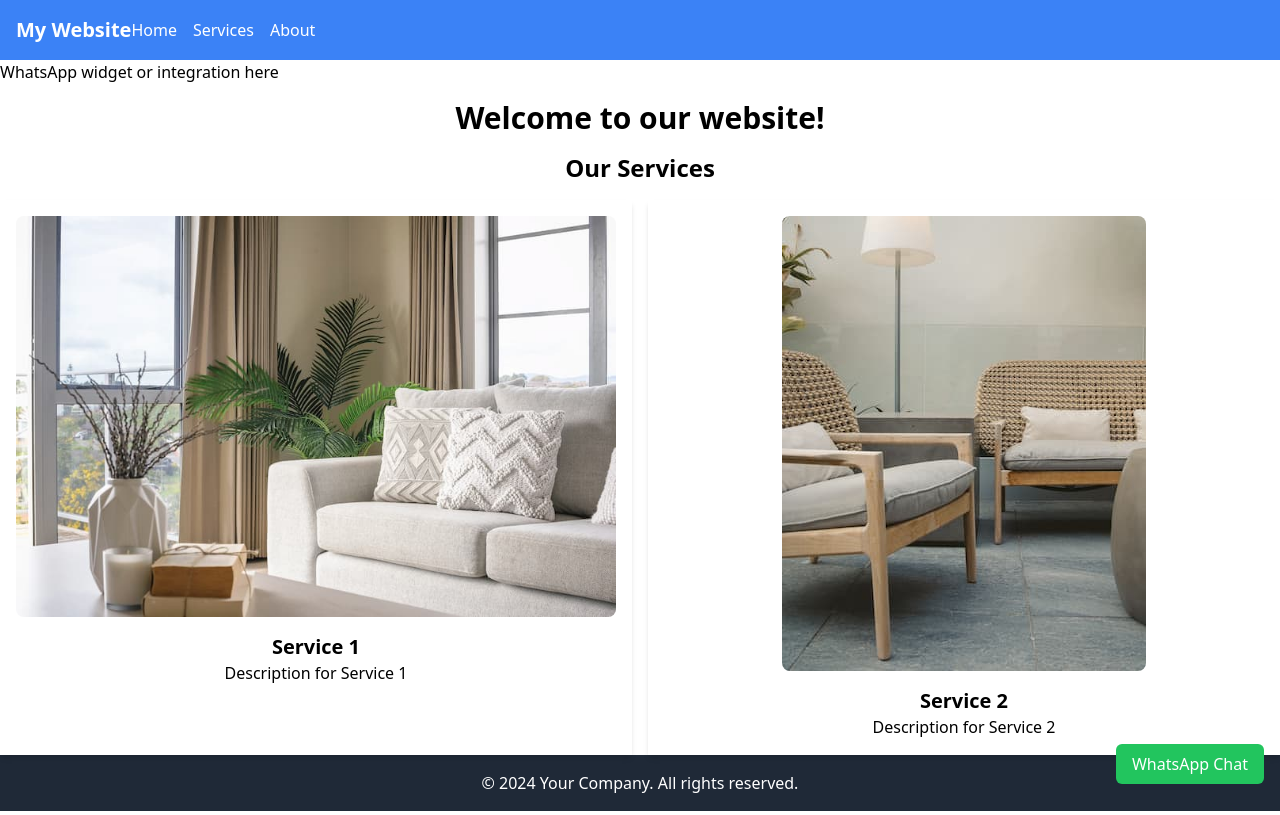
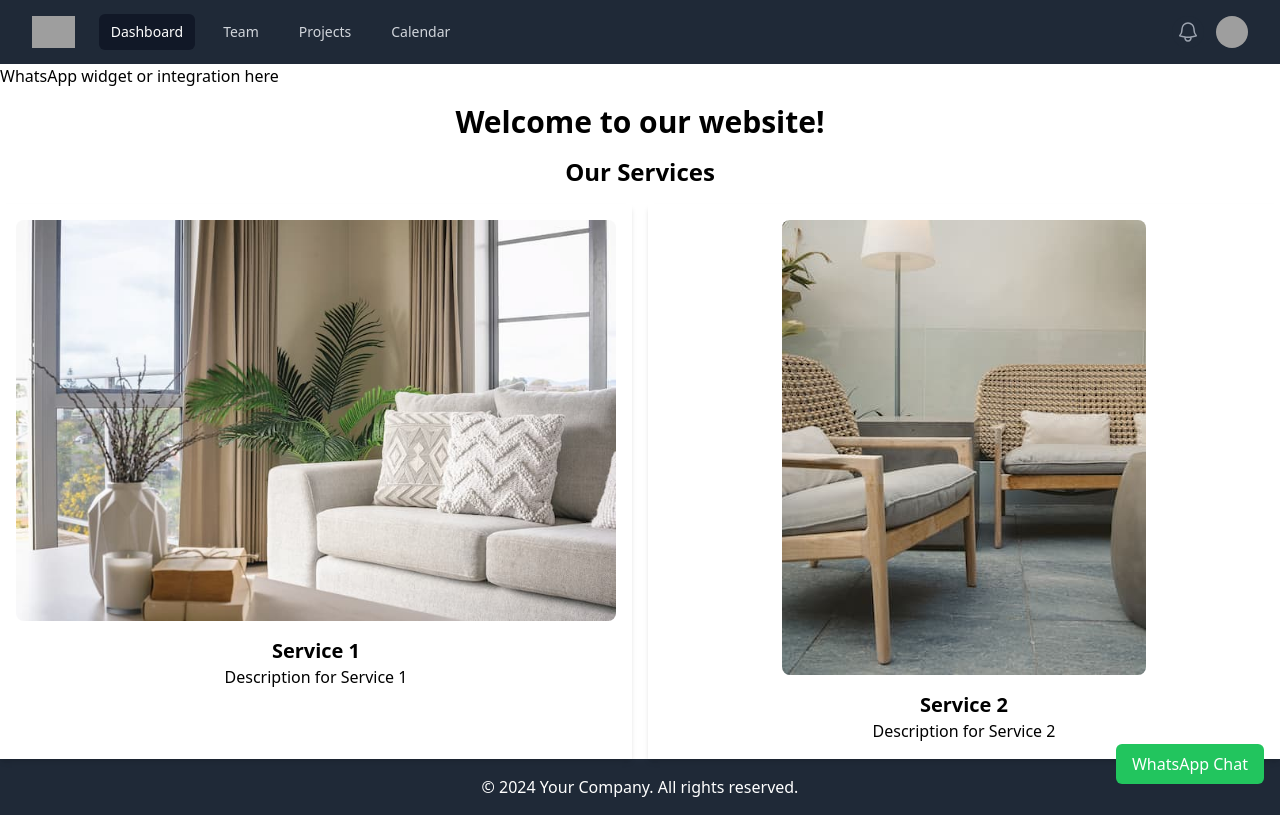
Before and after one commit to ulmosluis/miApp, a React (Vite) app: page / in a window 1280 px wide. Built offline with nearby package versions, Linux system fonts and the light colour scheme; grey boxes are pictures that could not be loaded.

Commit message:
mejora en navbar

```diff
--- a/src/App.jsx
+++ b/src/App.jsx
@@ -4,7 +4,7 @@
 import Home from './Home';
 import Services from './Services';
 import About from './About';
-import Navbar from './components/Navbar';
+import Navbar from './components/Navbar2';
 import Footer from './components/Footer';
 import Whatsapp from './components/Whatsapp';
 
--- /dev/null
+++ b/src/components/Navbar2.jsx
@@ -0,0 +1,195 @@
+import React, { useState } from 'react';
+
+const Navbar2 = () => {
+  const [isOpen, setIsOpen] = useState(false);
+
+  const toggleMenu = () => {
+    setIsOpen(!isOpen);
+  };
+
+  return (
+    <nav className="bg-gray-800">
+      <div className="mx-auto max-w-7xl px-2 sm:px-6 lg:px-8">
+        <div className="relative flex h-16 items-center justify-between">
+          <div className="absolute inset-y-0 left-0 flex items-center sm:hidden">
+            {/* Mobile menu button */}
+            <button
+              type="button"
+              className="relative inline-flex items-center justify-center rounded-md p-2 text-gray-400 hover:bg-gray-700 hover:text-white focus:outline-none focus:ring-2 focus:ring-inset focus:ring-white"
+              aria-controls="mobile-menu"
+              aria-expanded="false"
+              onClick={toggleMenu}
+            >
+              <span className="absolute -inset-0.5"></span>
+              <span className="sr-only">Open main menu</span>
+              {/* Icon when menu is closed */}
+              <svg
+                className={`h-6 w-6 ${isOpen ? 'hidden' : 'block'}`}
+                fill="none"
+                viewBox="0 0 24 24"
+                stroke-width="1.5"
+                stroke="currentColor"
+                aria-hidden="true"
+              >
+                <path strokeLinecap="round" strokeLinejoin="round" d="M3.75 6.75h16.5M3.75 12h16.5m-16.5 5.25h16.5" />
+              </svg>
+              {/* Icon when menu is open */}
+              <svg
+                className={`h-6 w-6 ${isOpen ? 'block' : 'hidden'}`}
+                fill="none"
+                viewBox="0 0 24 24"
+                stroke-width="1.5"
+                stroke="currentColor"
+                aria-hidden="true"
+              >
+                <path strokeLinecap="round" strokeLinejoin="round" d="M6 18L18 6M6 6l12 12" />
+              </svg>
+            </button>
+          </div>
+          <div className="flex flex-1 items-center justify-center sm:items-stretch sm:justify-start">
+            <div className="flex flex-shrink-0 items-center">
+              <img
+                className="h-8 w-auto"
+                src="https://tailwindui.com/img/logos/mark.svg?color=indigo&shade=500"
+                alt="Your Company"
+              />
+            </div>
+            <div className="hidden sm:ml-6 sm:block">
+              <div className="flex space-x-4">
+                {/* Navigation links */}
+                <a
+                  href="#"
+                  className="rounded-md bg-gray-900 px-3 py-2 text-sm font-medium text-white"
+                  aria-current="page"
+                >
+                  Dashboard
+                </a>
+                <a
+                  href="#"
+                  className="rounded-md px-3 py-2 text-sm font-medium text-gray-300 hover:bg-gray-700 hover:text-white"
+                >
+                  Team
+                </a>
+                <a
+                  href="#"
+                  className="rounded-md px-3 py-2 text-sm font-medium text-gray-300 hover:bg-gray-700 hover:text-white"
+                >
+                  Projects
+                </a>
+                <a
+                  href="#"
+                  className="rounded-md px-3 py-2 text-sm font-medium text-gray-300 hover:bg-gray-700 hover:text-white"
+                >
+                  Calendar
+                </a>
+              </div>
+            </div>
+          </div>
+          <div className="absolute inset-y-0 right-0 flex items-center pr-2 sm:static sm:inset-auto sm:ml-6 sm:pr-0">
+            {/* Notification button */}
+            <button
+              type="button"
+              className="relative rounded-full bg-gray-800 p-1 text-gray-400 hover:text-white focus:outline-none focus:ring-2 focus:ring-white focus:ring-offset-2 focus:ring-offset-gray-800"
+            >
+              <span className="absolute -inset-1.5"></span>
+              <span className="sr-only">View notifications</span>
+              <svg
+                className="h-6 w-6"
+                fill="none"
+                viewBox="0 0 24 24"
+                stroke-width="1.5"
+                stroke="currentColor"
+                aria-hidden="true"
+              >
+                <path
+                  strokeLinecap="round"
+                  strokeLinejoin="round"
+                  d="M14.857 17.082a23.848 23.848 0 005.454-1.31A8.967 8.967 0 0118 9.75v-.7V9A6 6 0 006 9v.75a8.967 8.967 0 01-2.312 6.022c1.733.64 3.56 1.085 5.455 1.31m5.714 0a24.255 24.255 0 01-5.714 0m5.714 0a3 3 0 11-5.714 0"
+                />
+              </svg>
+            </button>
+
+            {/* Profile dropdown */}
+            <div className="relative ml-3">
+              <div>
+                <button
+                  type="button"
+                  className="relative flex rounded-full bg-gray-800 text-sm focus:outline-none focus:ring-2 focus:ring-white focus:ring-offset-2 focus:ring-offset-gray-800"
+                  id="user-menu-button"
+                  aria-expanded="false"
+                  aria-haspopup="true"
+                >
+                  <span className="absolute -inset-1.5"></span>
+                  <span className="sr-only">Open user menu</span>
+                  <img
+                    className="h-8 w-8 rounded-full"
+                    src="https://images.unsplash.com/photo-1472099645785-5658abf4ff4e?ixlib=rb-1.2.1&ixid=eyJhcHBfaWQiOjEyMDd9&auto=format&fit=facearea&facepad=2&w=256&h=256&q=80"
+                    alt=""
+                  />
+                </button>
+              </div>
+
+              {/* Dropdown menu */}
+              <div
+                className={`absolute right-0 z-10 mt-2 w-48 origin-top-right rounded-md bg-white py-1 shadow-lg ring-1 ring-black ring-opacity-5 focus:outline-none ${
+                  isOpen ? 'transition ease-out duration-100 transform opacity-100 scale-100' : 'transition ease-in duration-75 transform opacity-0 scale-95'
+                }`}
+                role="menu"
+                aria-orientation="vertical"
+                aria-labelledby="user-menu-button"
+                tabIndex="-1"
+              >
+                <a href="#" className="block px-4 py-2 text-sm text-gray-700" role="menuitem" tabIndex="-1">
+                  Your Profile
+                </a>
+                <a href="#" className="block px-4 py-2 text-sm text-gray-700" role="menuitem" tabIndex="-1">
+                  Settings
+                </a>
+                <a href="#" className="block px-4 py-2 text-sm text-gray-700" role="menuitem" tabIndex="-1">
+                  Sign out
+                </a>
+              </div>
+            </div>
+          </div>
+        </div>
+      </div>
+
+      {/* Mobile menu */}
+      <div
+        className={`sm:hidden ${isOpen ? 'block' : 'hidden'}`}
+        id="mobile-menu"
+        onClick={toggleMenu}
+      >
+        <div className="space-y-1 px-2 pb-3 pt-2">
+          <a
+            href="#"
+            className="block rounded-md bg-gray-900 px-3 py-2 text-base font-medium text-white"
+            aria-current="page"
+          >
+            Dashboard
+          </a>
+          <a
+            href="#"
+            className="block rounded-md px-3 py-2 text-base font-medium text-gray-300 hover:bg-gray-700 hover:text-white"
+          >
+            Team
+          </a>
+          <a
+            href="#"
+            className="block rounded-md px-3 py-2 text-base font-medium text-gray-300 hover:bg-gray-700 hover:text-white"
+          >
+            Projects
+          </a>
+          <a
+            href="#"
+            className="block rounded-md px-3 py-2 text-base font-medium text-gray-300 hover:bg-gray-700 hover:text-white"
+          >
+            Calendar
+          </a>
+        </div>
+      </div>
+    </nav>
+  );
+};
+
+export default Navbar2;
```
